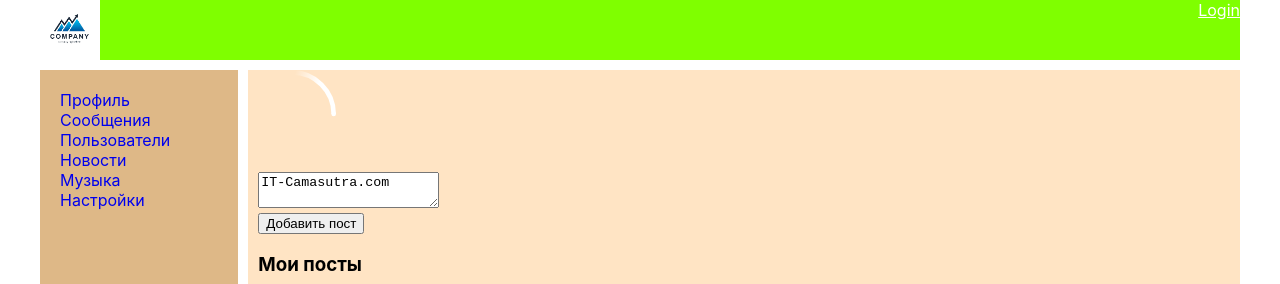
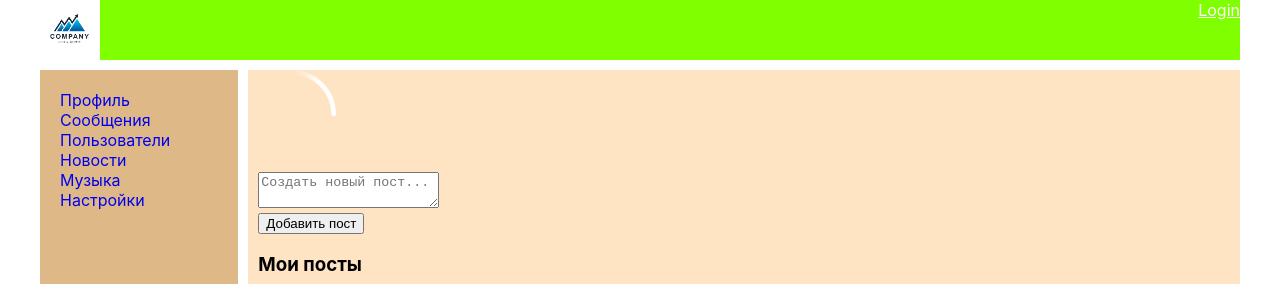
Before and after one commit to ZhukovAnd/React_project_01, a React (Create React App) app: page /profile in a window 1280 px wide. Shown: the top 284 px of the page. Built offline with nearby package versions, Linux system fonts and the light colour scheme; no server answers.

Commit message:
Form validation

```diff
--- /dev/null
+++ b/src/components/AssistantsComponent/FormControl/FormsControls.jsx
@@ -0,0 +1,30 @@
+import React from "react";
+import style from './FormsControls.module.css'
+
+export const Textarea = ({input, meta, ...props}) => {//выводим из пропсов инрут и мету
+
+    const hasError = meta.touched && meta.error
+
+    return (
+        <div className={style.formControl + " " + (hasError ? style.error: "")}>
+           <div> {/* в текстареа деструктуризируем инпут и пропсы */}
+            <textarea {...input} {...props} />
+            </div>
+           { hasError && <span className={style.error}>{meta.error}!</span> }
+        </div>
+    )
+}
+
+export const Input = ({input, meta, ...props}) => {//выводим из пропсов инрут и мету
+
+    const hasError = meta.touched && meta.error
+
+    return (
+        <div className={style.formControl + " " + (hasError ? style.error: "")}>
+           <div> {/* в текстареа деструктуризируем инпут и пропсы */}
+            <input {...input} {...props} />
+            </div>
+           { hasError && <span className={style.error}>{meta.error}!</span> }
+        </div>
+    )
+}
--- /dev/null
+++ b/src/components/AssistantsComponent/FormControl/FormsControls.module.css
@@ -0,0 +1,8 @@
+.formControl.error input,
+.formControl.error textarea {
+    border: solid 2px red;
+}
+
+.formControl.error span {
+    color: red;
+}
--- a/src/components/Dialog/Dialog.jsx
+++ b/src/components/Dialog/Dialog.jsx
@@ -1,6 +1,8 @@
 import React from "react";
 import { Navigate } from "react-router-dom";
 import { Field, reduxForm } from "redux-form";
+import { maxLengthCreator, requiredField } from "../../utils/validators/validators";
+import { Textarea } from "../AssistantsComponent/FormControl/FormsControls";
 import style from "./Dialog.module.css";
 import DialogItem from "./DialogItem/DialogItem";
 import Message from "./Message/Message";
@@ -35,16 +37,17 @@ const Dialog = (props) => {
 }
 
 const AddMessageForm = (props) => {
-
+    let maxLength = maxLengthCreator(10)
     return (
         <form onSubmit={props.handleSubmit}>
             <div>
-                <Field component="textarea"
+                <Field component={Textarea}
+                validate={[requiredField, maxLength ]}
                     name="newMessageBody"
                     placeholder="Введите ваше сообщение..." />
             </div>
             <div>
-                <button>Отправить</button>
+                <button>Отправить...</button>
             </div>
         </form>
     )
--- a/src/components/Login/Login.jsx
+++ b/src/components/Login/Login.jsx
@@ -1,5 +1,7 @@
 import React from "react";
 import { Field, reduxForm } from 'redux-form'
+import { requiredField } from "../../utils/validators/validators";
+import { Input } from "../AssistantsComponent/FormControl/FormsControls";
 
 
 const LoginForm = (props) => {
@@ -7,13 +9,19 @@ const LoginForm = (props) => {
     return (
         <form onSubmit={props.handleSubmit} >
             <div>
-                <Field component={'input'} placeholder={'Login'} name={'login'} />
+                <Field component={Input}
+                    placeholder={'Login'}
+                    name={'login'}
+                    validate={[requiredField]} />
             </div>
             <div>
-                <Field component={'input'} placeholder={'Password'} name={'password'} />
+                <Field component={Input}
+                    placeholder={'Password'}
+                    name={'password'}
+                    validate={[requiredField]} />
             </div>
             <div>
-                <Field component={'input'} type={'checkbox'} name={'rememberme'} /> remember me
+                <Field component={Input} type={'checkbox'} name={'rememberme'} /> remember me
             </div>
             <button>Login</button>
         </form>
--- a/src/components/Profile/MyPosts/MyPostContainer.jsx
+++ b/src/components/Profile/MyPosts/MyPostContainer.jsx
@@ -1,6 +1,6 @@
 import React from 'react';
 import MyPosts from './MyPosts'
-import { addPostActionCreater, updateNewPostTextActionCreater } from '../../../redux/profileReducer'
+import { addPostActionCreater } from '../../../redux/profileReducer'
 import { connect } from "react-redux";
 
     let mapStateToProps = (state) => {
@@ -11,9 +11,7 @@ import { connect } from "react-redux";
     }
 
     let mapDispatchToProps = {
-            addPost: addPostActionCreater,
-            onPostChange: updateNewPostTextActionCreater
-
+            addPost: addPostActionCreater
 
     }
 
--- a/src/components/Profile/MyPosts/MyPosts.jsx
+++ b/src/components/Profile/MyPosts/MyPosts.jsx
@@ -1,25 +1,21 @@
 import React from 'react';
+import { Field, reduxForm } from 'redux-form';
+import { maxLengthCreator, requiredField } from '../../../utils/validators/validators';
+import { Textarea } from '../../AssistantsComponent/FormControl/FormsControls';
 import Post from './MyPost/Post';
 import style from './MyPosts.module.css'
 
 const MyPosts = (props) => {
     let postsElements = props.mypostData.map(postEl => <Post message={postEl.message} />)
-    let newPostElement = React.createRef();
-    let onAddPost = () => {
-        props.addPost();
+
+    let addNewPost = (value) => {
+        props.addPost(value.newMyPost);
     }
-    let onPostChange = () => {
-        let text = newPostElement.current.value;
-        props.onPostChange(text)
-    }
+
     return (
         <div className={style.content}>
             <div>
-                <div>
-                    <textarea onChange={onPostChange}
-                        ref={newPostElement} value={props.myPostText} />
-                </div>
-                <button onClick={onAddPost}>Добавить пост</button>
+               <AddMyPostFormRedux onSubmit={addNewPost} />
                 <h3> Мои посты</h3>
                 <div className={style.postContent}>
                     {postsElements}
@@ -29,4 +25,20 @@ const MyPosts = (props) => {
     )
 }
 
+const AddMyPost = (props) => {
+let maxLength = maxLengthCreator(10)
+    return (
+        <form onSubmit={props.handleSubmit} >
+         <div>
+              <Field component={Textarea}
+                        name="newMyPost"
+                        placeholder="Создать новый пост..."
+                        validate={[requiredField, maxLength]} />
+                </div>
+                <button>Добавить пост</button>
+        </form>
+    )
+}
+const AddMyPostFormRedux = reduxForm({form: "myPostAddForm"})(AddMyPost)
+
 export default MyPosts;
--- a/src/components/Users/Users.jsx
+++ b/src/components/Users/Users.jsx
@@ -51,10 +51,7 @@ const Users = (props) => {
                         <div>{u.status}</div>
                     </span>
                 </span>
-                <span>
-                    <div>{"u.location.country"}</div>
-                    <div>{"u.location.city"}</div>
-                </span>
+
             </div>)
         }
     </div>
--- a/src/redux/profileReducer.js
+++ b/src/redux/profileReducer.js
@@ -1,7 +1,6 @@
 import { userAPI } from "../api/api"
 
 const ADD_POST = 'ADD-POST'
-const UPDATE_NEW_POST_TEXT = 'UPDATE-NEW-POST-TEXT'
 const SET_USER_PROFILE = 'SET_USER_PROFILE'
 const SET_STATUS = 'SET_STATUS'
 
@@ -22,12 +21,9 @@ const profileReducer = (state = init_state, action) => {
     case ADD_POST:
       let addText = {
         id: 5,
-        message: state.myPostText
+        message: action.newMyPost
       }
       return { ...state, mypostData: [...state.mypostData, addText], myPostText: '' }
-
-    case UPDATE_NEW_POST_TEXT:
-      return { ...state, myPostText: action.newText }
 
     case SET_USER_PROFILE:
       return { ...state, profile: action.profile }
@@ -39,9 +35,7 @@ const profileReducer = (state = init_state, action) => {
   }
 }
 // Экшн криэйтеры
-export const addPostActionCreater = () => ({ type: ADD_POST })
-export const updateNewPostTextActionCreater = (text) =>
-  ({ type: UPDATE_NEW_POST_TEXT, newText: text })
+export const addPostActionCreater = (newMyPost) => ({ type: ADD_POST, newMyPost})
 export const setUserProfile = (profile) => ({ type: SET_USER_PROFILE, profile })
 export const setProfileStatusAC = (status) => ({type: SET_STATUS, status})
 
--- /dev/null
+++ b/src/utils/validators/validators.js
@@ -0,0 +1,12 @@
+
+export const requiredField = (value) => {
+    return (
+        value ? undefined
+            : "Нельзя отправить пустое поле!!!"
+    )
+}
+
+export const maxLengthCreator = (maxLength) => (value) => {
+    if (value.length > maxLength) return `Максимальное колличество ${maxLength} символов  !!!`;
+    return undefined;
+}
```
Also changed, not shown: 1 other file (tests, documents, lock files or other folders).
